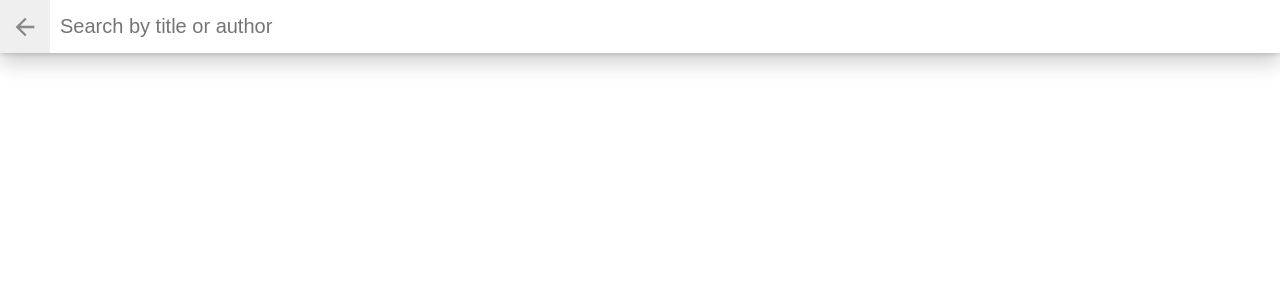
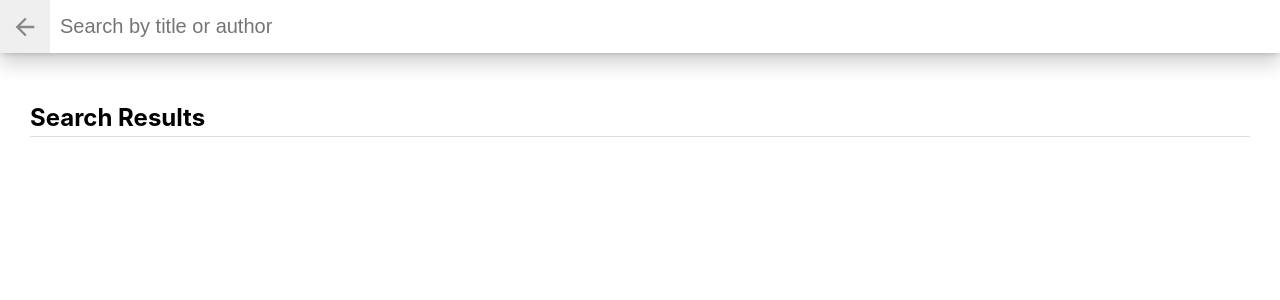
Before and after one commit to howlin/reactnd-project-myreads, a React (Create React App) app: page /search in a window 1280 px wide. Shown: the top 300 px of the page. Built offline with nearby package versions, Linux system fonts and the light colour scheme.

Commit message:
feat: search books and sync between views
Created the SearchBooks component
Refactored Book.js, BookShelf.js, ListBooks.js and App.js so BookShelf and Book can be reused on SearchBooks

```diff
--- a/src/App.js
+++ b/src/App.js
@@ -4,6 +4,7 @@ import { Route } from 'react-router-dom';
 import './App.css';
 import SearchBooks from './SearchBooks';
 import ListBooks from './ListBooks';
+
 
 class BooksApp extends React.Component {
   state = {
@@ -82,37 +83,73 @@ class BooksApp extends React.Component {
       shelf: 'read'
     }]
   };
-  removeBook = bookId => {
+  isBookOnBookshelf = (book) => {
+    let shelf;
+    this.state.books.forEach(b => {
+      if (b.id === book.id){
+        shelf = b.shelf
+      }
+    });
+    return shelf ?? 'none'
+  };
+  changeShelf = (updatedBook, shelf) => {
     this.setState( prevState => ({
-      books: prevState.books.filter(b => {
-        return b.id !== bookId;
+      books: prevState.books.map(b => {
+        if (b.id === updatedBook.id){
+          b.shelf = shelf;
+        }
+        return b;
       })
     }));
   };
-  updateBookShelf = (bookId, shelf) => {
-    if (shelf === 'none'){
-      this.removeBook(bookId);
-      return;
-    }
-
+  addBook = (book, shelf) => {
+    book.shelf = shelf;
+    this.setState( prevState => {
+      const books = [...prevState.books, book]
+      return {
+        books: books
+      }
+    });
+  };
+  removeBook = book => {
     this.setState( prevState => ({
-      books: prevState.books.map(b => {
-        const updatedBook = b;
-        if (updatedBook.id === bookId){
-          updatedBook.shelf = shelf;
-        }
-        return updatedBook;
+      books: prevState.books.filter(b => {
+        return b.id !== book.id;
       })
     }));
   };
+  onChangeBook = (action, book, shelf) => {
+    if (!['changeShelf', 'add', 'delete'].includes(action)){
+      throw new Error('ERROR: action can only be "changeShelf", "add" or "delete"');
+    }
+
+    switch (action) {
+      case 'add':
+        this.addBook(book, shelf);
+        break;
+      case 'delete':
+        this.removeBook(book);
+        break;
+      case 'changeShelf':
+      default:
+        this.changeShelf(book, shelf);
+        break;
+    }
+  }
   render() {
     return (
       <div className="app">
         <Route exact path='/' render={() => (
-          <ListBooks bookShelves={this.state.bookShelves} books={this.state.books} updateBookShelf={this.updateBookShelf} />
+          <ListBooks
+            bookShelves={this.state.bookShelves}
+            books={this.state.books}
+            onChangeBook={this.onChangeBook}
+            isBookOnBookshelf={this.isBookOnBookshelf} />
         )} />
         <Route path='/search' render={() => (
-          <SearchBooks />
+          <SearchBooks
+            onChangeBook={this.onChangeBook}
+            isBookOnBookshelf={this.isBookOnBookshelf} />
         )} />
       </div>
     );
--- a/src/Book.js
+++ b/src/Book.js
@@ -4,17 +4,53 @@ import PropTypes from 'prop-types';
 class Book extends Component {
   static propTypes = {
     book: PropTypes.object.isRequired,
-    updateBookShelf: PropTypes.func.isRequired
+    onChangeBook: PropTypes.func.isRequired,
+    isBookOnBookshelf: PropTypes.func.isRequired
   };
+  constructor(props){
+    super(props);
+
+    this.state = {
+      shelf: ''
+    };
+  }
+  componentDidMount() {
+    const { book, isBookOnBookshelf } = this.props
+    this.setState(() => ({
+      shelf: isBookOnBookshelf(book)
+    }));
+  }
   handleShelfChange = (e) => {
     const newShelf = e.target.value;
-    const { id } = this.props.book;
-    if(this.props.updateBookShelf){
-      this.props.updateBookShelf(id, newShelf);
+    const { book } = this.props;
+    let action;
+
+    this.setState({shelf: newShelf});
+
+    // user has selected 'none', remove the book from the bookshelf
+    if (newShelf === 'none') {
+      action = 'delete';
+    }
+    // user has selected a new shelf, and the book was not previously on a shelf, so let's add it
+    if (newShelf !== 'none' && this.state.shelf === 'none'){
+      action = 'add';
+    }
+    // user has selected a new shelf but the book was already on another shelf, so let's update that
+    if (newShelf !== 'none' && this.state.shelf !== 'none'){
+      action = 'changeShelf';
+    }
+
+    if(this.props.onChangeBook){
+      try {
+        this.props.onChangeBook(action, book, newShelf);
+      }catch(e){
+        // if this was a production app, we'd do something better here
+        console.log(e);
+      }
     }
   };
   render() {
-    const { title, authors, imageLinks, shelf } = this.props.book;
+    const { title, authors, imageLinks } = this.props.book;
     return (
       <div className="book">
         <div className="book-top">
@@ -24,7 +60,7 @@ class Book extends Component {
                   backgroundImage: `url("${imageLinks.smallThumbnail}")` }}>
           </div>
           <div className="book-shelf-changer">
-            <select onChange={this.handleShelfChange} value={shelf} >
+            <select onChange={this.handleShelfChange} value={this.state.shelf} >
               <option value="move" disabled>Move to...</option>
               <option value="currentlyReading">Currently Reading</option>
               <option value="wantToRead">Want to Read</option>
--- a/src/Bookshelf.js
+++ b/src/Bookshelf.js
@@ -6,10 +6,11 @@ class Bookshelf extends Component {
   static propTypes = {
     title: PropTypes.string.isRequired,
     books: PropTypes.array.isRequired,
-    updateBookShelf: PropTypes.func.isRequired
+    onChangeBook: PropTypes.func.isRequired,
+    isBookOnBookshelf: PropTypes.func.isRequired
   };
   render() {
-    const { title, books, updateBookShelf } = this.props;
+    const { title, books, onChangeBook, isBookOnBookshelf } = this.props;
     return (
       <div className="bookshelf">
         <h2 className="bookshelf-title">{title}</h2>
@@ -17,7 +18,10 @@ class Bookshelf extends Component {
           <ol className="books-grid">
             {books.map( book => (
               <li key={book.id} >
-                <Book book={book} updateBookShelf={updateBookShelf} />
+                <Book
+                  book={book}
+                  onChangeBook={onChangeBook}
+                  isBookOnBookshelf={isBookOnBookshelf} />
               </li>
             ))}
           </ol>
--- a/src/ListBooks.js
+++ b/src/ListBooks.js
@@ -7,10 +7,11 @@ class ListBooks extends Component {
   static propTypes = {
     bookShelves: PropTypes.array.isRequired,
     books: PropTypes.array.isRequired,
-    updateBookShelf: PropTypes.func.isRequired
+    onChangeBook: PropTypes.func.isRequired,
+    isBookOnBookshelf: PropTypes.func.isRequired
   };
   render(){
-    const { bookShelves, books, updateBookShelf } = this.props
+    const { bookShelves, books, onChangeBook, isBookOnBookshelf } = this.props
     return (
       <div className="list-books">
         <div className="list-books-title">
@@ -19,9 +20,14 @@ class ListBooks extends Component {
         <div className="list-books-content">
           <div>
           {bookShelves.map( ({ title, shelf }) => (
-            <Bookshelf key={title} title={title} updateBookShelf={updateBookShelf} books={
-              books.filter(book => book.shelf === shelf)
-            } />
+            <Bookshelf
+              key={title}
+              title={title}
+              onChangeBook={onChangeBook}
+              isBookOnBookshelf={isBookOnBookshelf}
+              books={
+                books.filter(book => book.shelf === shelf)
+              } />
           ))}
           </div>
         </div>
--- a/src/SearchBooks.js
+++ b/src/SearchBooks.js
@@ -1,9 +1,55 @@
 import React, { Component } from 'react';
 import PropTypes from 'prop-types';
 import { Link } from 'react-router-dom';
+import * as BooksAPI from './BooksAPI';
+import Bookshelf from './Bookshelf'
 
 class SearchBooks extends Component {
+  static propTypes = {
+    onChangeBook: PropTypes.func.isRequired,
+    isBookOnBookshelf: PropTypes.func.isRequired
+  };
+  state = {
+    searchTerm: '',
+    books: []
+  };
+  onSearchTermChange = searchTerm => {
+    searchTerm === '' ? this.clearBooks() : this.searchBooksAPI(searchTerm);
+    this.setState(() => ({
+      searchTerm: searchTerm.trim()
+    }));
+  };
+  clearBooks = () => {
+    this.setState({
+      books: []
+    });
+  };
+  parseSearchResults = searchResults => {
+    this.setState(() => ({
+      books: searchResults.map(book => {
+        const { id, title, authors, imageLinks} = book;
+        return {
+          id: id,
+          title: title,
+          authors: '',
+          imageLinks: {
+            smallThumbnail: imageLinks ? imageLinks.smallThumbnail : '',
+            thumbnail: imageLinks ? imageLinks.thumbnail : ''
+          },
+          shelf: 'none'
+        }
+      })
+    }));
+  };
+  searchBooksAPI = searchTerm => {
+    BooksAPI.search(searchTerm)
+      .then((searchResults) => {
+        'error' in searchResults ? this.clearBooks() : this.parseSearchResults(searchResults)
+      });
+  };
   render(){
+    const { searchTerm } = this.state;
+    const { onChangeBook, isBookOnBookshelf} = this.props;
     return (
       <div className="search-books">
         <div className="search-books-bar">
@@ -11,20 +57,20 @@ class SearchBooks extends Component {
             <button className="close-search">Close</button>
           </Link>
           <div className="search-books-input-wrapper">
-            {/*
-              NOTES: The search from BooksAPI is limited to a particular set of search terms.
-              You can find these search terms here:
-              https://github.com/udacity/reactnd-project-myreads-starter/blob/master/SEARCH_TERMS.md
-
-              However, remember that the BooksAPI.search method DOES search by title or author. So, don't worry if
-              you don't find a specific author or title. Every search is limited by search terms.
-            */}
-            <input type="text" placeholder="Search by title or author"/>
+            <input
+              type="text"
+              placeholder="Search by title or author"
+              value={searchTerm}
+              onChange={ e => this.onSearchTermChange(e.target.value)} />
 
           </div>
         </div>
         <div className="search-books-results">
-          <ol className="books-grid"></ol>
+            <Bookshelf
+              title='Search Results'
+              onChangeBook={onChangeBook}
+              isBookOnBookshelf={isBookOnBookshelf}
+              books={this.state.books} />
         </div>
       </div>
     );
```
